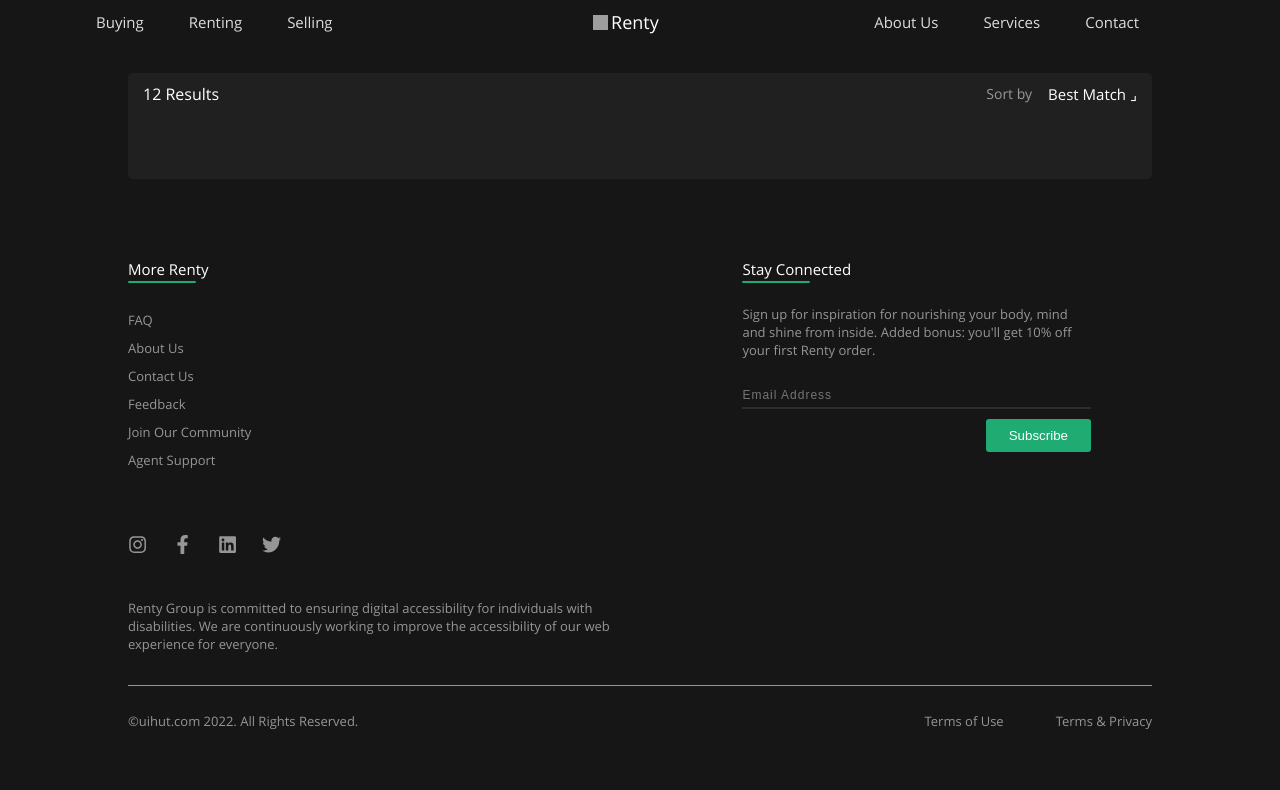
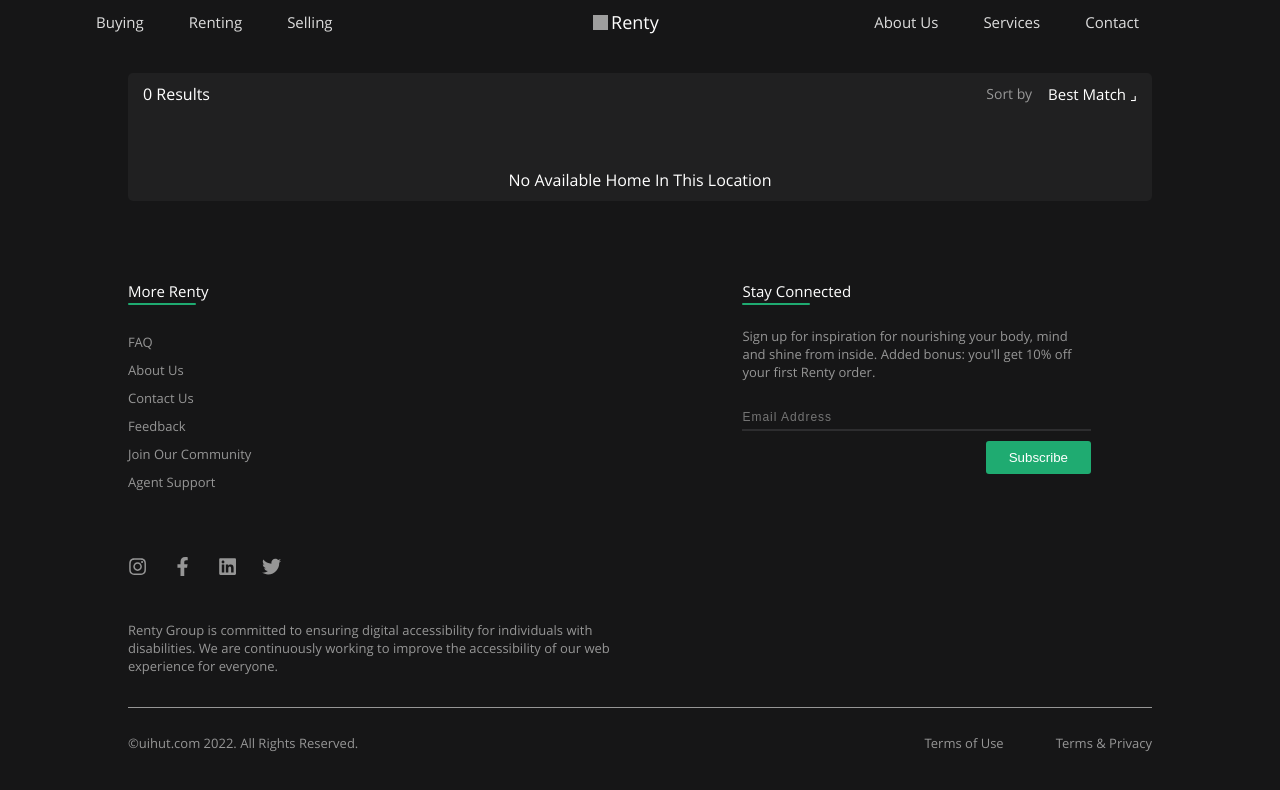
Before and after one commit to collins-cl/Estate-Landing-Page, a React app: page /result/1/1 in a window 1280 px wide. Shown: the top 790 px of the page. Built offline with nearby package versions, Linux system fonts and the light colour scheme; grey boxes are pictures that could not be loaded; the HTML template or start-up script is replaced by a standard one.

Commit message:
added page under construction page

```diff
--- a/src/App.jsx
+++ b/src/App.jsx
@@ -3,6 +3,7 @@ import { BrowserRouter as Router, Routes, Route } from "react-router-dom";
 import Nav from "./Components/NavBar/Nav";
 import Home from "./Pages/Home/Home";
 import SearchResult from "./Pages/Search_Result/SearchResult";
+import Construction from "./Pages/Construction/Construction";
 
 function App() {
   return (
@@ -11,6 +12,16 @@ function App() {
         <Nav />
         <Routes>
           <Route path="/" element={<Home />} />
+          {[
+            "/buying",
+            "/selling",
+            "/renting",
+            "/aboutus",
+            "/services",
+            "/contact",
+          ].map((path) => (
+            <Route key={path} exact path={path} element={<Construction />} />
+          ))}
           <Route path="/result/:location/:type" element={<SearchResult />} />
         </Routes>
       </Router>
--- /dev/null
+++ b/src/Pages/Construction/Construction.jsx
@@ -0,0 +1,22 @@
+import React from "react";
+import css from "../Construction/Construction.module.css";
+import Footer from "../../Components/Footer/Footer";
+import ConstructionImage from "../../assets/construction.svg";
+import { Link } from "react-router-dom";
+
+const Construction = () => {
+  return (
+    <div className={css.container}>
+      <div className={css.wrapper}>
+        <img src={ConstructionImage} alt="" />
+        <p>
+          O o p s !, This page is under construction. Please{" "}
+          <Link to="/">navigate</Link> back to the homepage 🙂
+        </p>
+      </div>
+      <Footer />
+    </div>
+  );
+};
+
+export default Construction;
--- /dev/null
+++ b/src/Pages/Construction/Construction.module.css
@@ -0,0 +1,32 @@
+.wrapper {
+  max-width: 80%;
+  margin: auto;
+  text-align: center;
+  margin-top: 2em;
+}
+
+.wrapper img {
+  width: 300px;
+}
+
+.wrapper p {
+  font-family: "Courier New", Courier, monospace;
+}
+
+.wrapper p a{
+    color: rgb(5, 251, 169);
+}
+
+@media screen and (max-width: 600px) {
+  .wrapper {
+    max-width: 80%;
+    margin: auto;
+    text-align: center;
+    margin-top: 2em;
+  }
+
+  .wrapper img {
+    width: 70vw;
+  }
+
+}
--- a/src/Pages/Search_Result/SearchResult.jsx
+++ b/src/Pages/Search_Result/SearchResult.jsx
@@ -1,7 +1,6 @@
 import React from "react";
 import { useParams } from "react-router-dom";
 import css from "../Search_Result/SearchResult.module.css";
-import image from "../../assets/build1.jpg";
 import Footer from "../../Components/Footer/Footer";
 import DummyHomes from "../../Components/Dummies/Dummyhomes";
 import { useEffect } from "react";
@@ -12,7 +11,7 @@ const SearchResult = () => {
   const data = DummyHomes;
 
   const filteredData = data.filter((el) => {
-    if (el.category === type) {
+    if (type === el.category) {
       if (el.location.city === location) {
         return el;
       }
@@ -21,14 +20,14 @@ const SearchResult = () => {
 
   useEffect(() => {
     console.log(filteredData);
-  }, [type]);
+  }, [location]);
 
   return (
     <>
       <div className={css.searchresult}>
         <div className={css.resultbox}>
           <div className={css.heading}>
-            <div>12 Results</div>
+            <div>{filteredData.length} Results</div>
             <div className={css.sort}>
               <p>Sort by</p>
               <div>Best Match ⌟</div>
@@ -36,7 +35,7 @@ const SearchResult = () => {
           </div>
 
           <div className={css.container}>
-            {filteredData &&
+            {filteredData?.length ? (
               filteredData.map((item) => (
                 <div className={css.wrapper} key={item.id}>
                   <div className={css.image_box}>
@@ -62,7 +61,12 @@ const SearchResult = () => {
                     <div className={css.book_now}>Book now</div>
                   </div>
                 </div>
-              ))}
+              ))
+            ) : (
+              <div className={css.feedback}>
+                <p>No available home in this location</p>
+              </div>
+            )}
           </div>
         </div>
       </div>
--- a/src/Pages/Search_Result/SearchResult.module.css
+++ b/src/Pages/Search_Result/SearchResult.module.css
@@ -131,6 +131,16 @@
   font-size: 15px;
 }
 
+.feedback {
+  display: flex;
+  justify-content: center;
+  align-items: center;
+}
+
+.feedback p {
+  text-transform: capitalize;
+}
+
 @media screen and (max-width: 600px) {
   .searchresult {
     width: 90%;
```
Also changed, not shown: src/assets/construction.svg (added).
